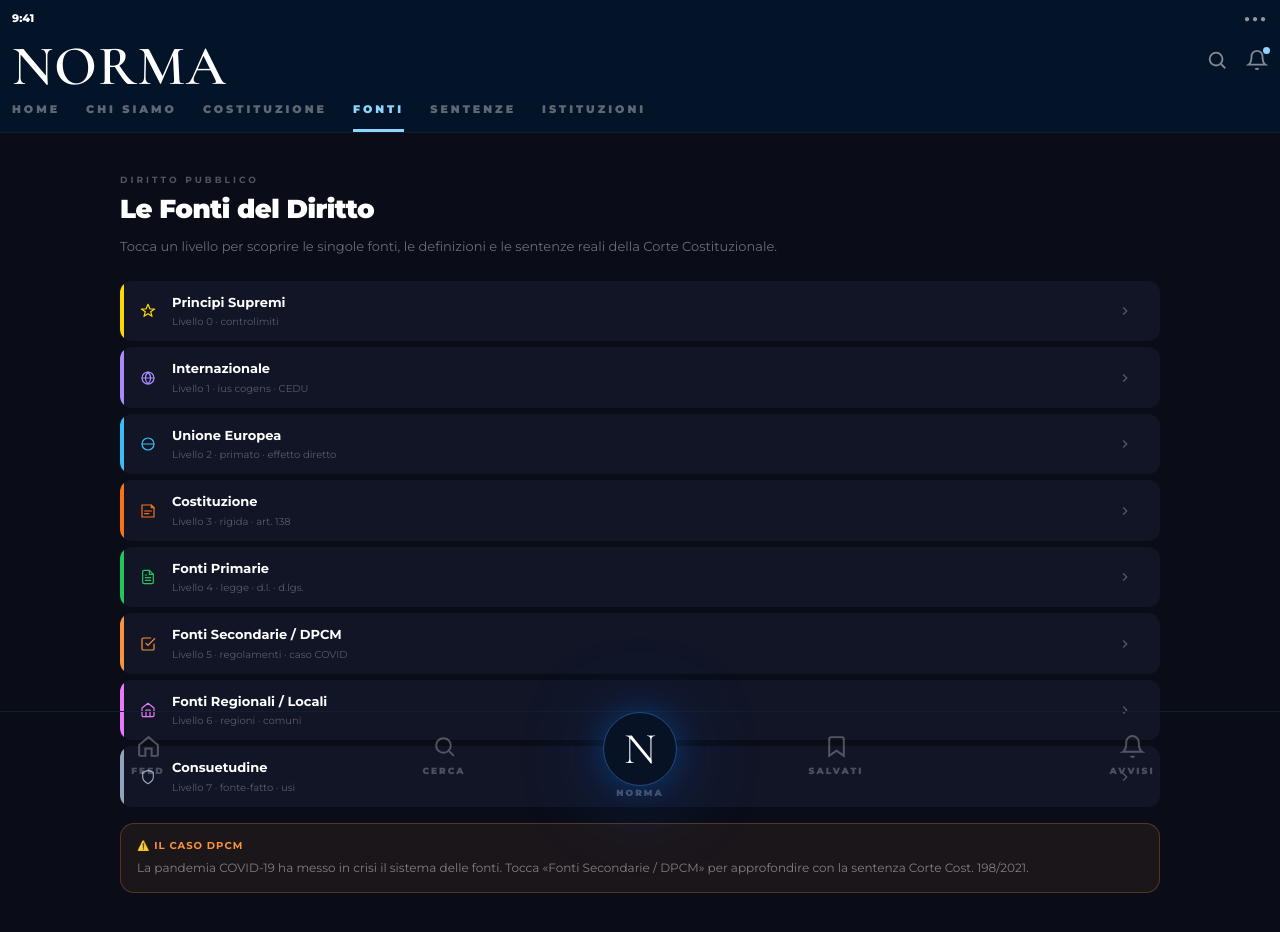
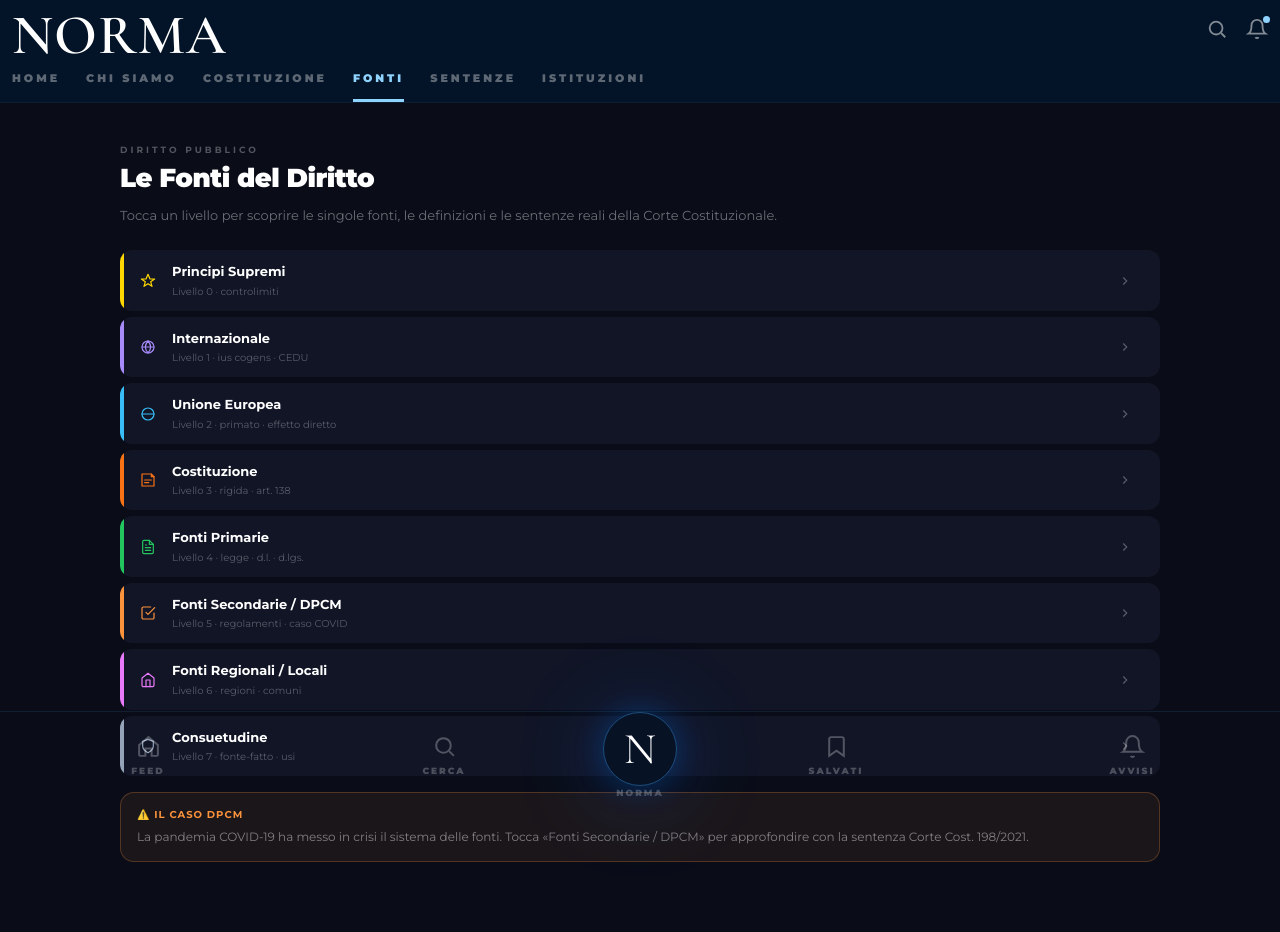
Before and after one commit to pillsofconstitutionallaw-spec/norma2, a Next.js app: page /fonti in a window 1280 px wide. Shown: the top 932 px of the page. Built offline with nearby package versions, Linux system fonts and the light colour scheme.

Commit message:
footer opacity fix

```diff
--- a/components/Footer.tsx
+++ b/components/Footer.tsx
@@ -108,7 +108,7 @@ export default function Footer() {
       )}
 
       {/* FOOTER BAR */}
-      <div className="absolute inset-0 bg-[#031327]/95 backdrop-blur-2xl border-t border-white/[0.05]" style={{ position: 'relative' }} />
+      <div className="absolute inset-0 bg-[#041428]/98 backdrop-blur-md border-t border-white/[0.05]" style={{ position: 'relative' }} />
       <div className="relative h-[88px] flex items-center justify-around px-2">
 
         {/* HOME */}
--- a/components/Header.tsx
+++ b/components/Header.tsx
@@ -86,13 +86,7 @@ export default function Header() {
     <header style={{ position: 'sticky', top: 0, zIndex: 50, background: '#041428', borderBottom: '1px solid rgba(255,255,255,0.04)' }}>
       <div style={{ paddingLeft: 12, paddingRight: 12, paddingTop: 10, paddingBottom: 0 }}>
 
-        {/* STATUS BAR */}
-        <div style={{ display: 'flex', justifyContent: 'space-between', alignItems: 'center', marginBottom: 14 }}>
-          <span style={{ color: '#fff', fontSize: 11, fontWeight: 800 }}>9:41</span>
-          <span style={{ color: 'rgba(255,255,255,0.55)', fontSize: 10, letterSpacing: 2 }}>●●●</span>
-        </div>
-
-        {/* TOP */}
+       {/* TOP */}
         <div style={{ display: 'flex', justifyContent: 'space-between', alignItems: 'flex-start', marginBottom: 10 }}>
           <Link href="/" style={{ textDecoration: 'none' }}>
             <h1 style={{ fontFamily: "'Cormorant Garamond', serif", fontSize: 56, fontWeight: 700, color: '#fff', lineHeight: 0.9, letterSpacing: 1, margin: 0 }}>
```
